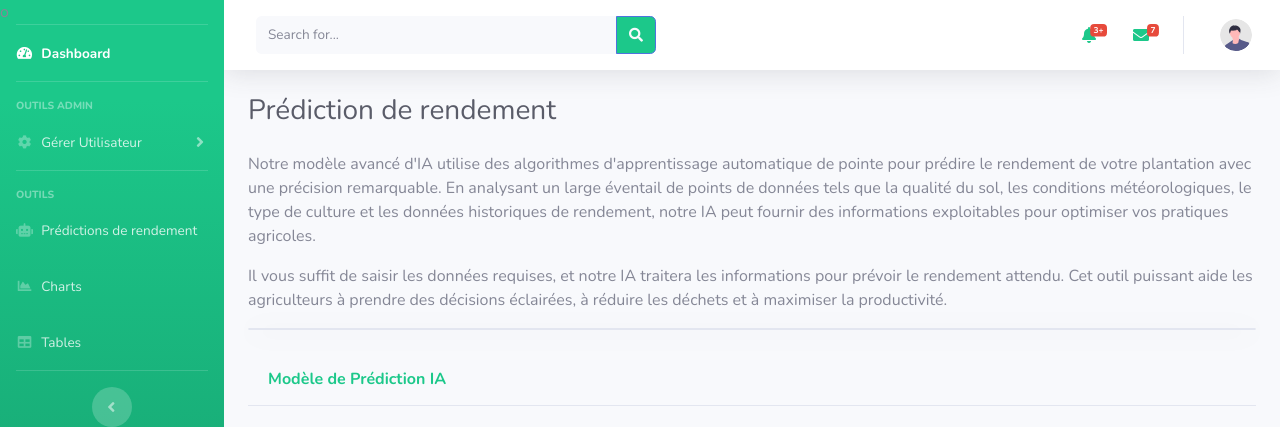
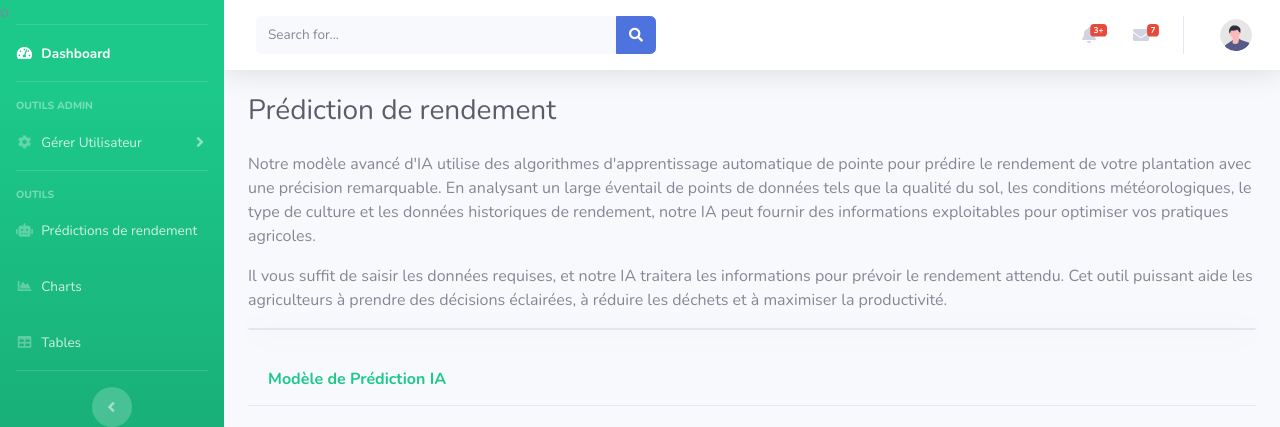
Before and after one commit to Flinguee75/Dashboard-For-INADCI, a Flask app: page /prediction in a window 1280 px wide. Shown: the top 427 px of the page. Run offline with Flask 3, Linux system fonts and the light colour scheme; the visitor is signed in with stand-in values (Sample User, id 1); some libraries are stand-ins or nearby versions.

Commit message:
add marche

```diff
--- a/dashboard/templates/agent/prediction.html
+++ b/dashboard/templates/agent/prediction.html
@@ -12,7 +12,7 @@
 
             <!-- Sidebar Toggle (Topbar) -->
             <button id="sidebarToggleTop" class="btn btn-link d-md-none rounded-circle mr-3">
-                        <i class="fa fa-bars text-success"></i>
+                <i class="fa fa-bars"></i>
             </button>
 
             <!-- Topbar Search -->
@@ -20,9 +20,9 @@
                 <div class="input-group">
                     <input type="text" class="form-control bg-light border-0 small" placeholder="Search for..."
                         aria-label="Search" aria-describedby="basic-addon2">
-                            <div class="input-group-append ">
-                                <button class="btn btn-primary bg-success" type="button">
-                                    <i class="fas fa-search fa-sm text-gray-100"></i>
+                    <div class="input-group-append">
+                        <button class="btn btn-primary" type="button">
+                            <i class="fas fa-search fa-sm"></i>
                         </button>
                     </div>
                 </div>
@@ -35,7 +35,7 @@
                 <li class="nav-item dropdown no-arrow d-sm-none">
                     <a class="nav-link dropdown-toggle" href="#" id="searchDropdown" role="button"
                         data-toggle="dropdown" aria-haspopup="true" aria-expanded="false">
-                                <i class="fas fa-search fa-fw text-success"></i>
+                        <i class="fas fa-search fa-fw"></i>
                     </a>
                     <!-- Dropdown - Messages -->
                     <div class="dropdown-menu dropdown-menu-right p-3 shadow animated--grow-in"
@@ -58,7 +58,7 @@
                 <li class="nav-item dropdown no-arrow mx-1">
                     <a class="nav-link dropdown-toggle" href="#" id="alertsDropdown" role="button"
                         data-toggle="dropdown" aria-haspopup="true" aria-expanded="false">
-                                <i class="fas fa-bell fa-fw text-success"></i>
+                        <i class="fas fa-bell fa-fw"></i>
                         <!-- Counter - Alerts -->
                         <span class="badge badge-danger badge-counter">3+</span>
                     </a>
@@ -71,7 +71,7 @@
                         <a class="dropdown-item d-flex align-items-center" href="#">
                             <div class="mr-3">
                                 <div class="icon-circle bg-primary">
-                                            <i class="fas fa-file-alt "></i>
+                                    <i class="fas fa-file-alt text-white"></i>
                                 </div>
                             </div>
                             <div>
@@ -92,7 +92,7 @@
                         </a>
                         <a class="dropdown-item d-flex align-items-center" href="#">
                             <div class="mr-3">
-                                        <div class="icon-circle bg-warning ">
+                                <div class="icon-circle bg-warning">
                                     <i class="fas fa-exclamation-triangle text-white"></i>
                                 </div>
                             </div>
@@ -109,7 +109,7 @@
                 <li class="nav-item dropdown no-arrow mx-1">
                     <a class="nav-link dropdown-toggle" href="#" id="messagesDropdown" role="button"
                         data-toggle="dropdown" aria-haspopup="true" aria-expanded="false">
-                                <i class="fas fa-envelope fa-fw text-success"></i>
+                        <i class="fas fa-envelope fa-fw"></i>
                         <!-- Counter - Messages -->
                         <span class="badge badge-danger badge-counter">7</span>
                     </a>
@@ -205,8 +205,6 @@
                         </a>
                     </div>
                 </li>
-
-
 
             </ul>
 
@@ -320,7 +318,7 @@ document.getElementById('predictionForm').addEventListener('submit', function(ev
     .then(response => response.json())
     .then(data => {
         resultDiv.innerHTML = `<strong>Rendement estimé : ${data.rendement_tonnes.toFixed(2)} tonnes/hectare</strong><br>
-                               <strong>Valeur estimée en Franc CFA/ha : ${data.rendement_fcfa.toLocaleString()} FCFA</strong>`;
+                               <strong>Valeur estimée en Franc CFA : ${data.rendement_fcfa.toLocaleString()} FCFA</strong>`;
     })
     .catch(error => {
         resultDiv.innerHTML = '<strong>Erreur lors du calcul du rendement.</strong>';
```
Also changed, not shown: dashboard/models/user_model.py (+10 -8 lines), dashboard/data/mydb.db. Lines whose indentation alone changed are shown as unchanged.
